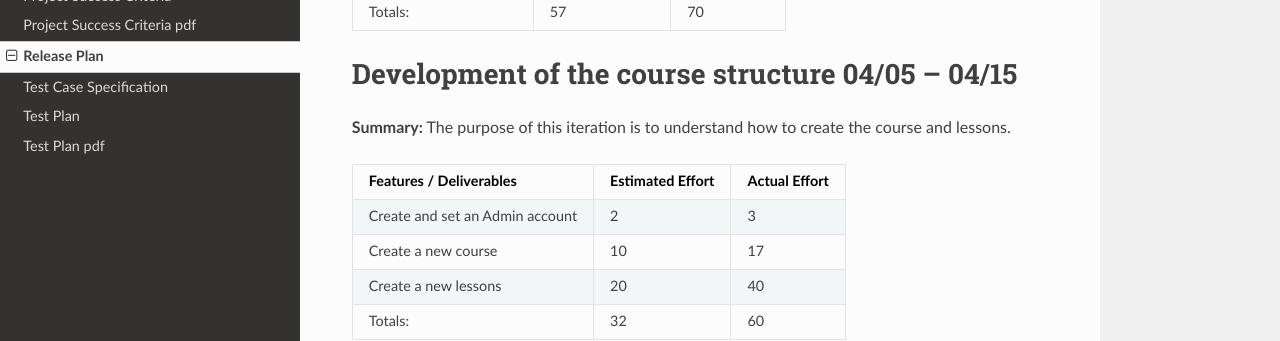
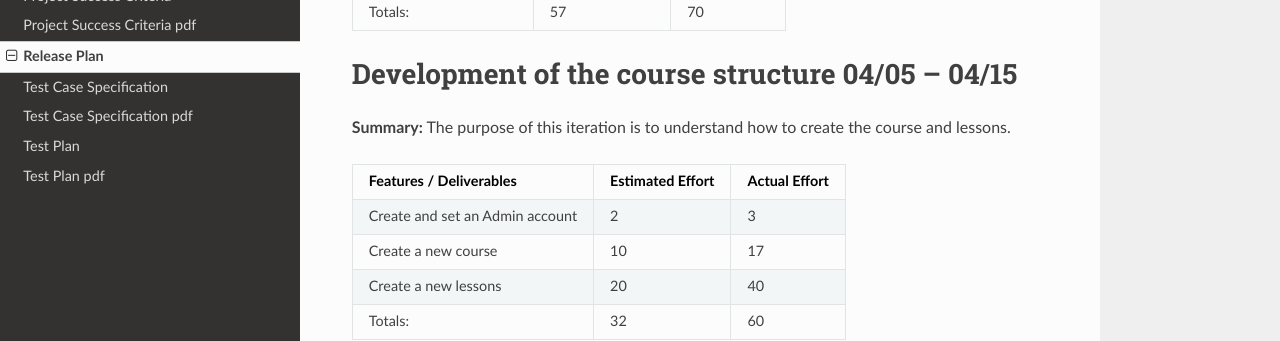
Before and after one commit to BonettiPietro/2020_5CI_team4_Bonetti, an MkDocs documentation site: the page built from docs/Release_Plan.md, in a window 1280 px wide. Shown: the part 438-779 px from the top of the page. Built offline with MkDocs 1.6.1, drawn with Linux system fonts in a browser that asks for light colours; nearby versions of some CDN libraries.

Commit message:
Update mkdocs.yml

```diff
--- a/mkdocs.yml
+++ b/mkdocs.yml
@@ -14,6 +14,7 @@ nav:
     - 'Project Success Criteria pdf': 'Project_Success_Criteria.pdf'
     - 'Release Plan': 'Release_Plan.md'
     - 'Test Case Specification': 'Test_Case_Specification.md'
+    - 'Test Case Specification pdf': 'Test_Case_Specification.pdf'
     - 'Test Plan': 'test_plan.md'
     - 'Test Plan pdf': 'test_plan.pdf'
 
```
